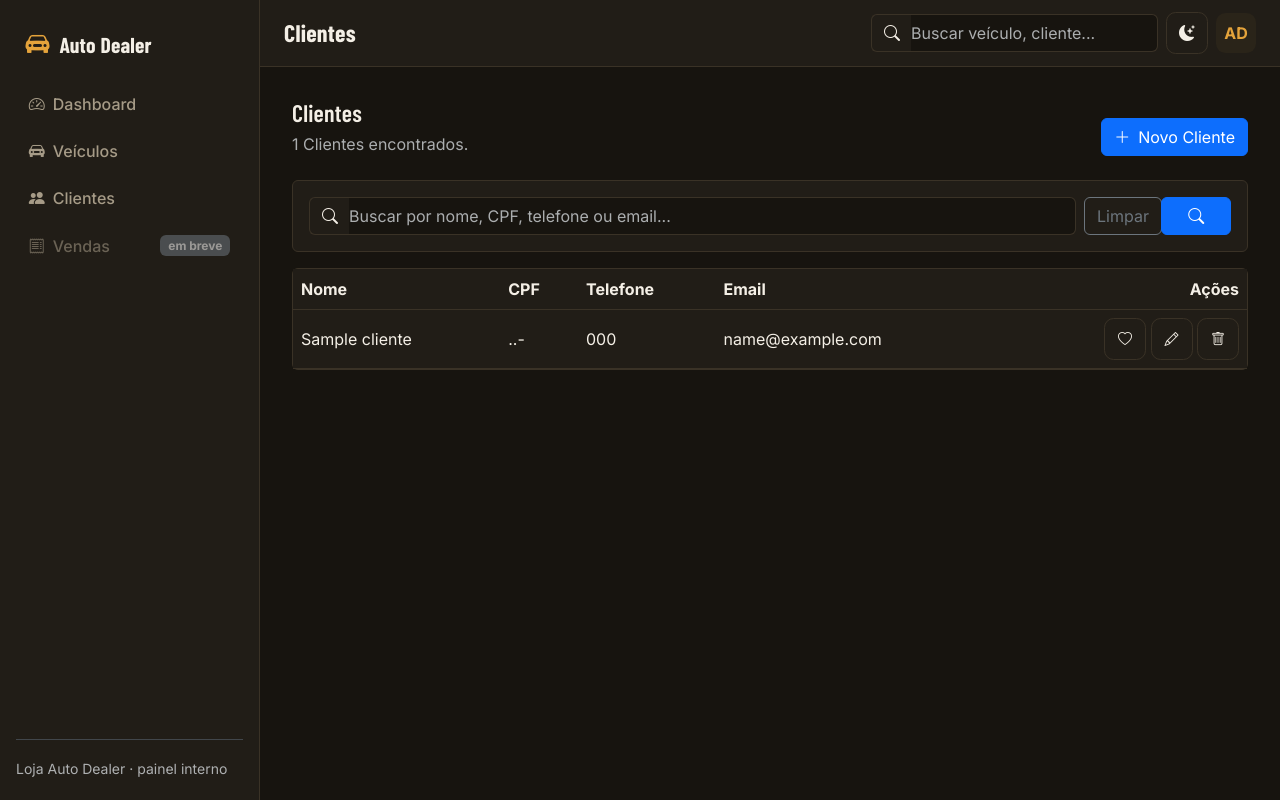
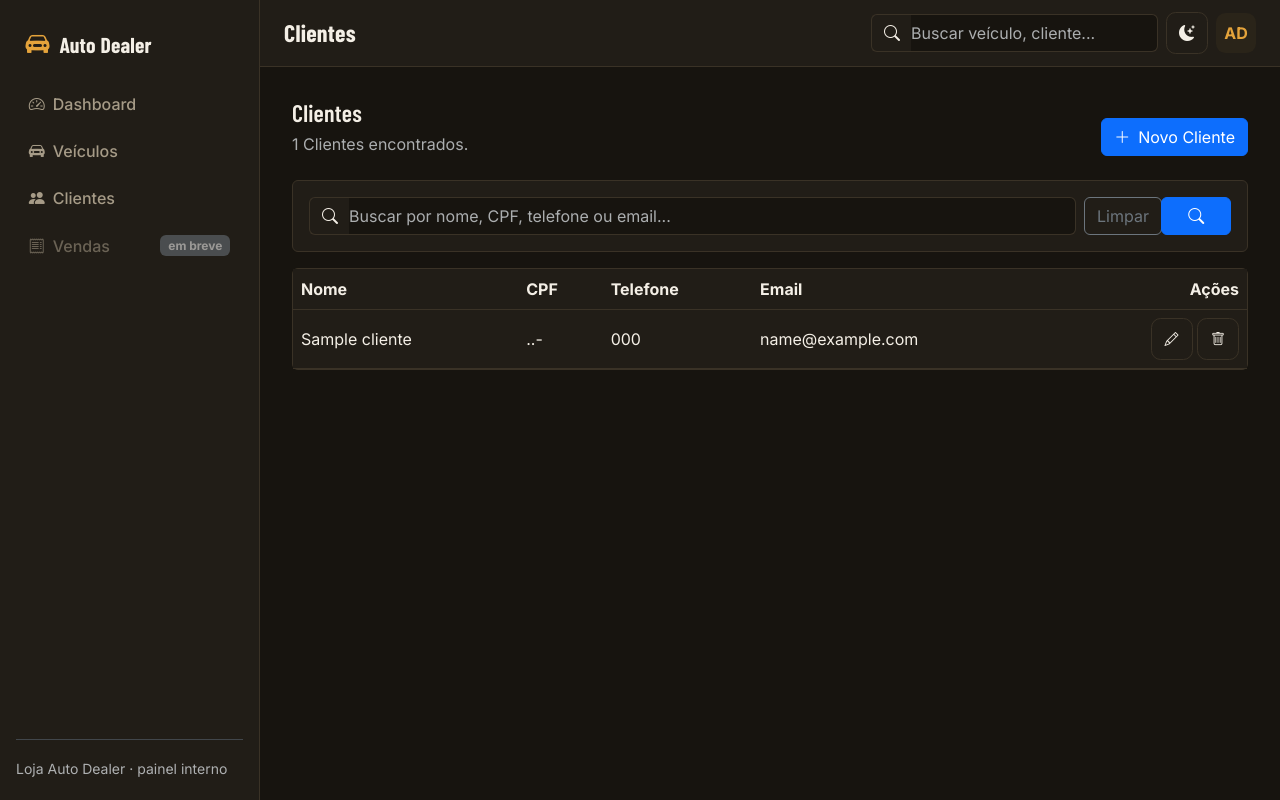
Before and after one commit to Patrick-Hoff/Projeto_Impacta, a PHP site: page /clientes.php in a window 1280 px wide. Run offline with PHP 8.4, Linux system fonts and the light colour scheme; tables that the repository leaves empty or names only in its code hold one stand-in row (values such as "Sample post"); data that the repository does not hold is empty.

Commit message:
removendo link não utilizado

```diff
--- a/src/clientes.php
+++ b/src/clientes.php
@@ -101,9 +101,6 @@ function formatarTelefone(string $telefone): string
                         <td><?= formatarTelefone($c['telefone']) ?></td>
                         <td><?= htmlspecialchars($c['email']) ?></td>
                         <td class="text-end">
-                            <a href="interesses-cliente.php?id=<?= $c['id'] ?>" class="btn btn-icon btn-sm" title="Interesse em veículos">
-                                <i class="bi bi-heart"></i>
-                            </a>
                             <a href="editar-cliente.php?id=<?= $c['id'] ?>" class="btn btn-icon btn-sm" title="Editar">
                                 <i class="bi bi-pencil"></i>
                             </a>
```
